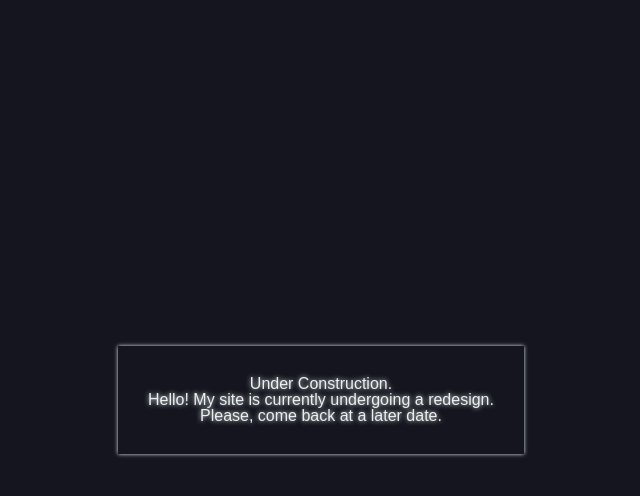
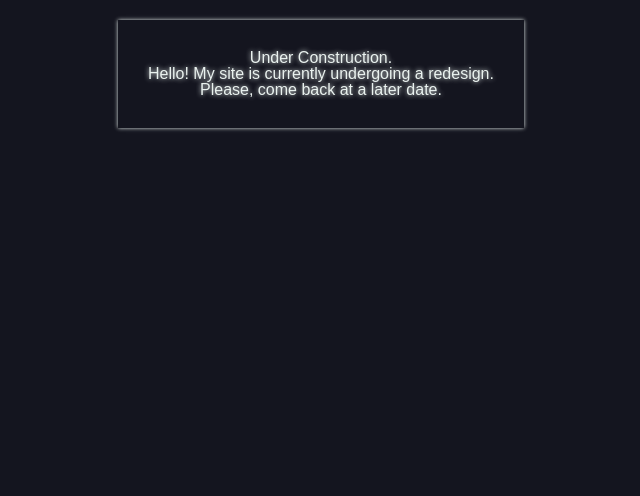
Before and after one commit to modiase/www.modiase.dev, a Svelte app: page / in a window 1280 px wide. Shown: the top 496 px of the page, without its empty margins (319-959 px from the left). Built offline with nearby package versions, Linux system fonts and the light colour scheme; the HTML template or start-up script is replaced by a standard one; a web font is replaced by a local one.

Commit message:
Updated card component to sit at top

```diff
--- a/src/App.svelte
+++ b/src/App.svelte
@@ -6,7 +6,9 @@
 </script>
 
 <main>
-	<SimpleCard title={placeholderCardTitle} messages={placeholderCardMessages}/>
+	<div>
+		<SimpleCard title={placeholderCardTitle} messages={placeholderCardMessages}/>
+	</div>
 </main>
 
 <style lang="scss">
@@ -16,8 +18,10 @@
 		width: 100vw;
 		height: 100vh;
 		justify-content: center;
-		align-items: center;
         text-shadow: 0 0 5px var(--secondary);
+		div {
+			margin-top: 20px;
+		}
 	}
 
 </style>
--- a/src/components/common/Card/Simple.svelte
+++ b/src/components/common/Card/Simple.svelte
@@ -7,7 +7,7 @@
 <div class="d-flex flex-column align-items-center justify-content-center">
     <h1 class="h1">{title}</h1>
     {#each messages as message}
-        <p class="h4">{message}</p>
+        <p class="h5">{message}</p>
     {/each}
 </div>
 
```
